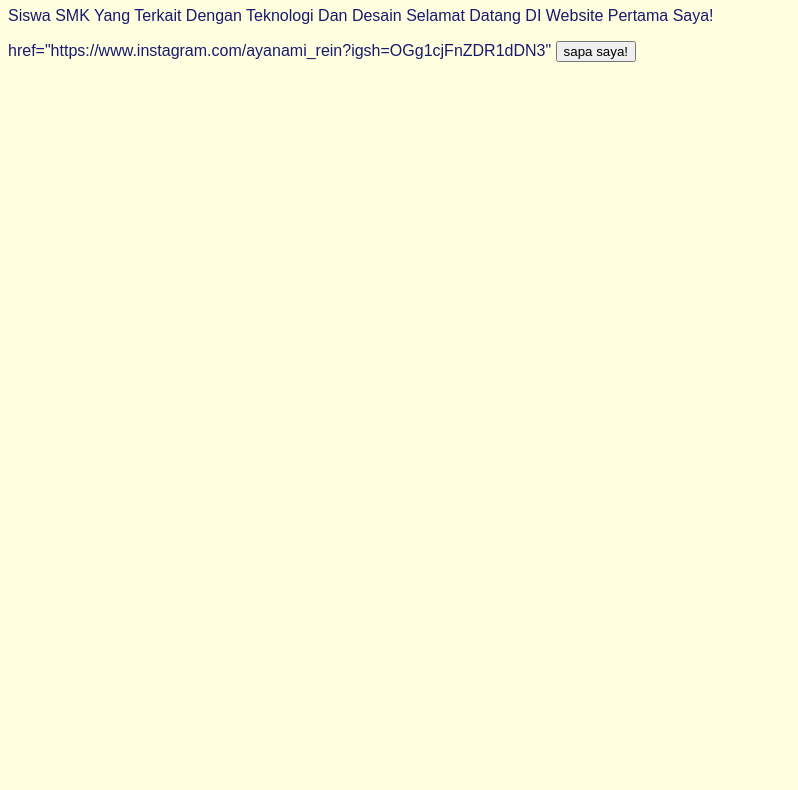
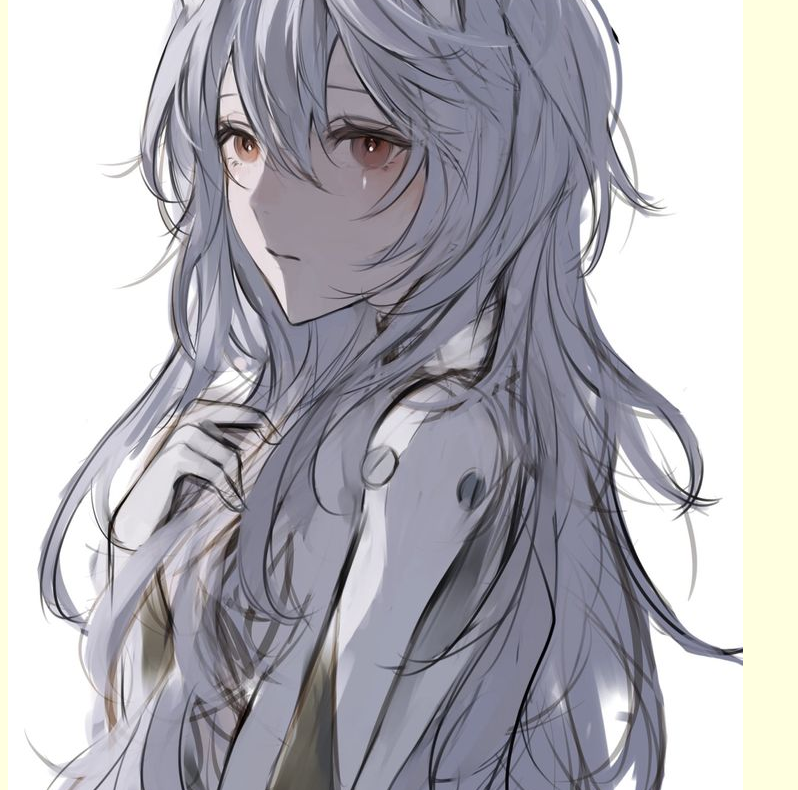
Before and after one commit to ayanamiarein/evangelion01, a plain HTML site: page index.html in a window 1280 px wide. Shown: the part 217-1007 px from the top of the page, without its empty margins (0-798 px from the left). Before the commit the page ends 800 px from the top, so only its background shows below. Drawn offline with Linux system fonts and the light colour scheme; a script that the page names is missing.

Commit message:
Update index.html

```diff
--- a/index.html
+++ b/index.html
@@ -6,7 +6,7 @@
 </head>
 <body>
       <div class="kartu-profil">
-      <img src="foto_profil.jpg" alt="foto profil saya">
+      <img src="34b0d917-2186-4115-a5cc-e1e580aab2e5.jpeg" alt="foto profil saya">
       <h1>Hero Maulana Haren</h1>
       <P>Siswa SMK Yang Terkait Dengan Teknologi Dan Desain Selamat Datang DI Website Pertama Saya!</P>
       <a>href="https://www.instagram.com/ayanami_rein?igsh=OGg1cjFnZDR1dDN3"</a>
```
